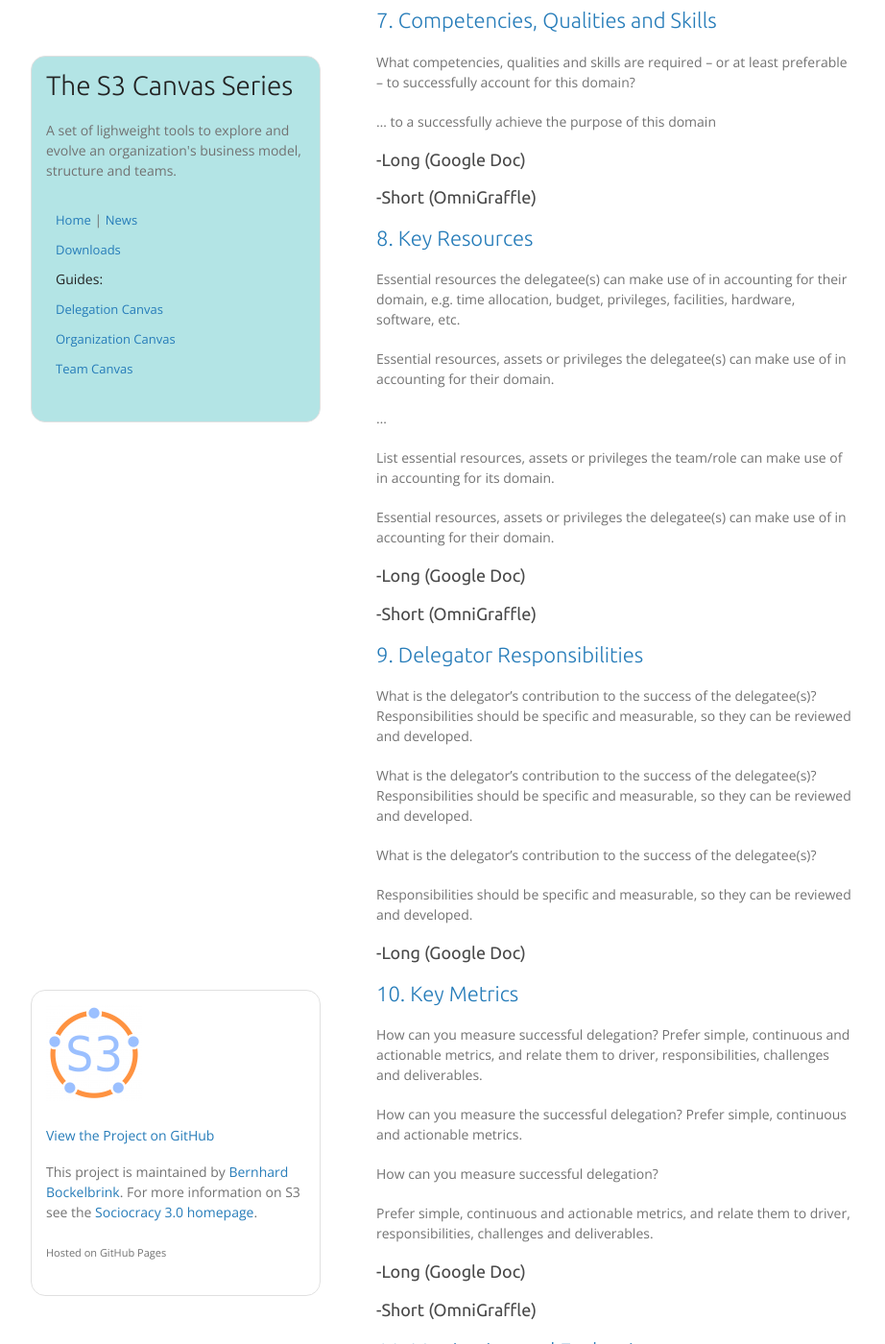
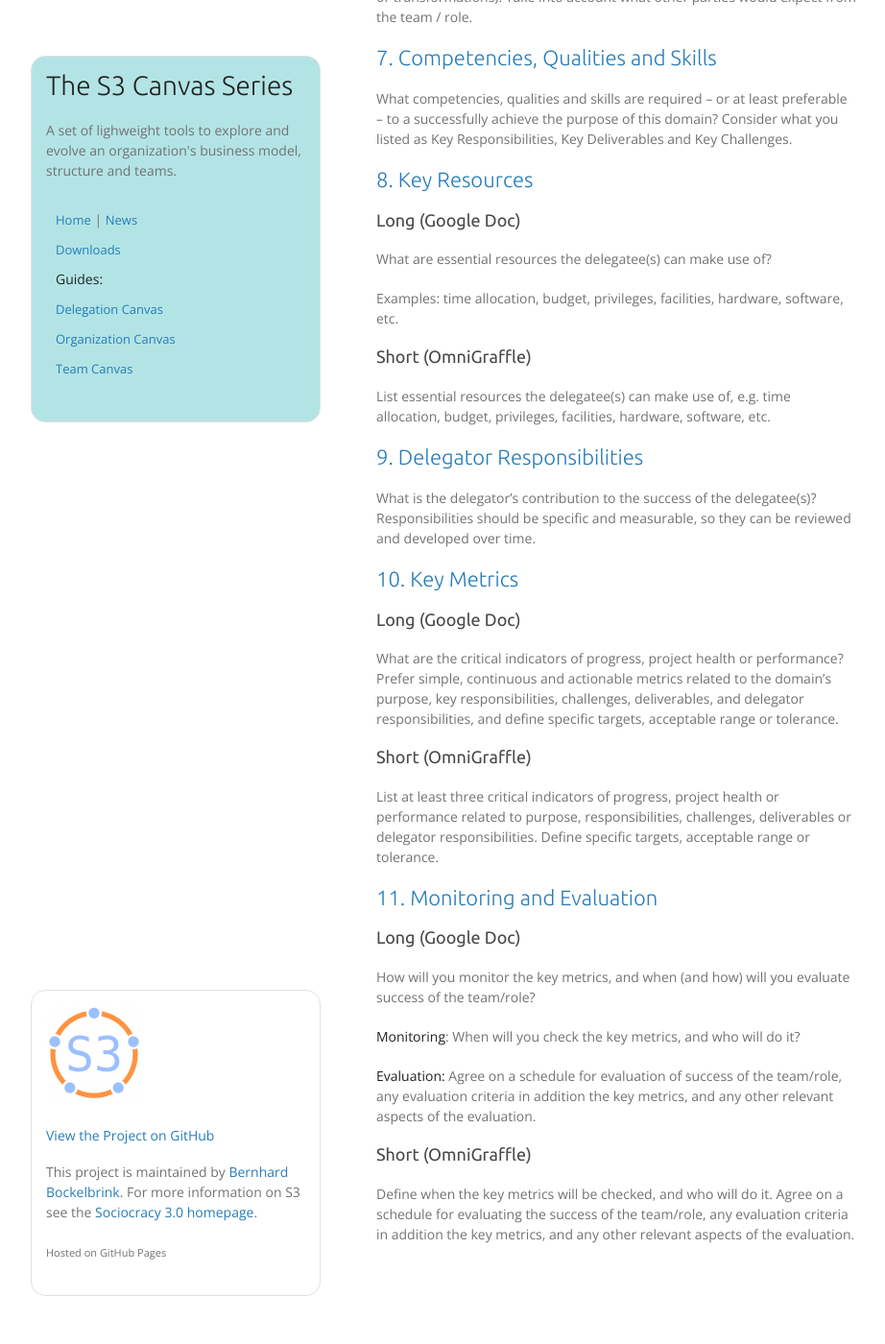
Before and after one commit to bboc/s3-canvas, a Jekyll site: the page built from docs/s3-delegation-canvas-short.md, in a window 1280 px wide and 1400 px high, scrolled down 2668 px. Shown: the whole window at 96% size, without its empty margins (178-1100 px from the left). Built offline with Jekyll 4.4.1, drawn with Linux system fonts in a browser that asks for light colours; our own code applies the rules of GitHub Pages for plain Markdown files; after the commit the page ends 4034 px from its top, so only the background shows below that; some of the changed text lies outside the part shown.

Commit message:
finished short explanations

```diff
--- a/docs/s3-delegation-canvas-short.md
+++ b/docs/s3-delegation-canvas-short.md
@@ -4,33 +4,29 @@
 
 ### Header text for "facilitation guide"
 
-The S3 Delegation Canvas is a tool for negotiating and clarifying the delegation of a domain to a team or an individual. Sections are numbered to indicate the suggested order of moving through the canvas.
 
 **New:** The S3 Delegation Canvas is a tool for negotiating and clarifying the delegation of a domain (i.e. an area of activity and decision making) to a team or an individual (the so-called _delegatee(s)_). Sections are numbered to indicate the suggested order of moving through the canvas.
 
 
 The Delegation Game: a simple and fun activity for defining and delegating a new domain, or for developing shared understanding and revealing misconceptions about an existing domain. Gather those delegating the domain (e.g. a manager) and those the domain is delegated to (e.g. somebody in a role or position, or the members of a team). Allow for 15 minutes for each participant to fill in their canvas individually, and then go through each section together, comparing notes and agreeing on the details of the domain.
 
-**Note**: do not use "driver", "delegator" or "delegatee" if it can be avoided
+**Note**: avoid using not use "driver", "delegator" or "delegatee" if possible.
 
-**Note:** add more informations / a more detailed facilitation guide for filling out the canvas can be found at "" in all formats
-
-
+**Note:** add more informations / a more detailed facilitation guide for filling out the canvas can be found at <url>" in all formats
 
 
 ## 1. Primary Driver / Purpose
 
-Explain the purpose of the team (or role) in the organization:
+### Long (Google Doc)
+
+What  purpose does the team (or role) serve in the organization?
 
 - Why does the team or role exist?
 - What is the organizational need it responds to?
 
-TODO
+### Short (OmniGraffle)
 
-### -Long (Google Doc)
-
-### -Short (OmniGraffle)
-
+Explain the purpose of the team (or role) in the organization, clarify the organizational need it responds to.
 
 ## 2. Key Responsibilities
 
@@ -40,8 +36,6 @@ What are the delegatee's main responsibilities, i.e. objectives, or essential wo
 
 * list at least the top three responsibilities
 * describe them in a way that that enables measuring success
-
-
 
 ### Short (OmniGraffle)
 
@@ -63,13 +57,16 @@ What are the essential dependencies between this domain and other parts of the o
 ## 4. External Constraints
 
 
+
 ### Long (Google Doc)
 
-Describe important constraints to the autonomy and influence of the delegatee(s). Those constraints might be fixed or negotiable. They may refer to customer requirements, to the outside world, to other essential stakeholders in the organization, to overarching responsibilities the delegatee(s) may have, or to the preference of the delegator. Some examples: decisions requiring authorization; legal, time, or budget constraints; audits and/or expected reporting; organizational strategy or values
+What are important external constraints to the **autonomy** and **influence** of the delegatee(s)?
+
+Constraints may be related to customer requirements, to the outside world, to essential stakeholders in the organization, to other responsibilities the delegatee(s) may have, or to the preference of the delegator. Consider decisions requiring authorization; legal, time, or budget constraints; audits and/or expected reporting; and organizational strategy or values.
 
 ### Short (OmniGraffle)
 
-List alt least three important constraints to the autonomy and influence of the team/role (e.g. decisions requiring authorization; legal, time or budget constraints, audits, expected reports).
+List alt least three important constraints to the **autonomy** and **influence** of the team/role (e.g. decisions requiring authorization; legal, time or budget constraints; audits; expected reports).
 
 
 ## 5. Key Challenges
@@ -77,16 +74,18 @@ List alt least three important constraints to the autonomy and influence of the
 
 ### Long (Google Doc)
 
-Identify at least least three important challenges to the **success** of the team/role. Challenges are related to the outside world, to the organization, or sometimes also to specific delegatee(s). Look for
+What are the three most important known (or anticipated) challenges the delegatee(s) might face?
+
+Consider the outside world, the organization itself, the delegator and the specific delegatee(s). Look for
 
 -   risks and vulnerabilities
 -   variables (e.g. weather)
 -   uncertainty and complexity
 -   lack of skills or resources.
 
+### Short (OmniGraffle)
 
-Identify at least least three important challenges to the success of the team/role. Challenges are related to the outside world, to the organization, or sometimes also to specific delegatee(s). Look for, risk, variables, uncertainty and complexity, lack of skills or resources.
-
+Identify at least least three important known ·or anticipated) challenges for the team/role. Consider the outside world, the organization itself, the delegator and the specific delegatee(s). Look for risks, vulnerabilities, variables, uncertainty, complexity, and lack of skills or resources.
 
 
 
@@ -94,9 +93,9 @@ Identify at least least three important challenges to the success of the team/ro
 
 ### Long (Google Doc)
 
-What does the team (or individual in a role) provide to achieve its purpose, and meet the key responsibilities and key challenges?
+What does the team/role provide to achieve its purpose and meet the key responsibilities and key challenges?
 
-What do other parties expect from the team/role?
+When describing deliverables, take into account what other parties would expect from the team / role.
 
 ### Short (OmniGraffle)
 
@@ -104,77 +103,48 @@ Describe at least the top three deliverables (products, services, experiences or
 
 ## 7. Competencies, Qualities and Skills
 
-
-What competencies, qualities and skills are required – or at least preferable – to successfully account for this domain?
-
-… to a successfully achieve the purpose of this domain
-
-### -Long (Google Doc)
-
-### -Short (OmniGraffle)
+What competencies, qualities and skills are required – or at least preferable – to a successfully achieve the purpose of this domain? Consider what you listed as Key Responsibilities, Key Deliverables and Key Challenges.
 
 
 ## 8. Key Resources
 
+### Long (Google Doc)
 
-Essential resources the delegatee(s) can make use of in accounting for their domain, e.g. time allocation, budget, privileges, facilities, hardware, software, etc.
+What are essential resources the delegatee(s) can make use of?
+
+Examples: time allocation, budget, privileges, facilities, hardware, software, etc.
 
 
-Essential resources, assets or privileges the delegatee(s) can make use of in accounting for their domain.
+### Short (OmniGraffle)
 
-…
-
-List  essential resources, assets or privileges the team/role can make use of in accounting for its domain.
-
-
-Essential resources, assets or privileges the delegatee(s) can make use of in accounting for their domain.
-
-
-### -Long (Google Doc)
-
-### -Short (OmniGraffle)
+List essential resources the delegatee(s) can make use of, e.g. time allocation, budget, privileges, facilities, hardware, software, etc.
 
 
 
 ## 9. Delegator Responsibilities
 
-What is the delegator's contribution to the success of the delegatee(s)? Responsibilities  should be specific and measurable, so they can be reviewed and developed.
-
-What is the delegator's contribution to the success of the delegatee(s)? Responsibilities  should be specific and measurable, so they can be reviewed and developed.
-
-What is the delegator's contribution to the success of the delegatee(s)?
-
-Responsibilities  should be specific and measurable, so they can be reviewed and developed.
-
-### -Long (Google Doc)
+What is the delegator's contribution to the success of the delegatee(s)?Responsibilities should be specific and measurable, so they can be reviewed and developed over time.
 
 ## 10. Key Metrics
 
-How can you measure successful delegation? Prefer simple, continuous and actionable metrics, and relate them to driver, responsibilities, challenges and deliverables.
+### Long (Google Doc)
 
+What are the critical indicators of progress, project health or performance?  Prefer simple, continuous and actionable metrics related to the domain's purpose, key responsibilities, challenges, deliverables, and delegator responsibilities, and define specific targets, acceptable range or tolerance.
 
-How can you measure the successful delegation? Prefer simple, continuous and actionable metrics.
+### Short (OmniGraffle)
 
-
-How can you measure successful delegation?
-
-Prefer simple, continuous and actionable metrics, and relate them to driver, responsibilities, challenges and deliverables.
-
-
-### -Long (Google Doc)
-
-### -Short (OmniGraffle)
-
+List at least three critical indicators of progress, project health or performance related to purpose, responsibilities, challenges, deliverables or delegator responsibilities. Define specific targets, acceptable range or tolerance.
 
 ## 11. Monitoring and Evaluation
 
-How will you monitor the key metrics, and when (and how) will you develop this delegation?
+### Long (Google Doc)
+
+How will you monitor the key metrics, and when (and how) will you evaluate  success of the team/role?
+
 **Monitoring**: When will you check  the key metrics, and who will do it?
-**Evaluation:**  Agree on a schedule for evaluation of the delegation, any evaluation criteria in addition the key metrics, and any other relevant aspects of the evaluation.
 
+**Evaluation:**  Agree on a schedule for evaluation of success of the team/role, any evaluation criteria in addition the key metrics, and any other relevant aspects of the evaluation.
 
-When and how will this delegation be developed? Agree on schedule for review of the delegation, evaluation criteria in addition  the metrics (above), and any other relevant aspects of the evaluation.
+### Short (OmniGraffle)
 
-### -Long (Google Doc)
-
-### -Short (OmniGraffle)
+Define when the key metrics will be checked, and who will do it. Agree on a schedule for evaluating the success of the team/role, any evaluation criteria in addition the key metrics, and any other relevant aspects of the evaluation.
```
